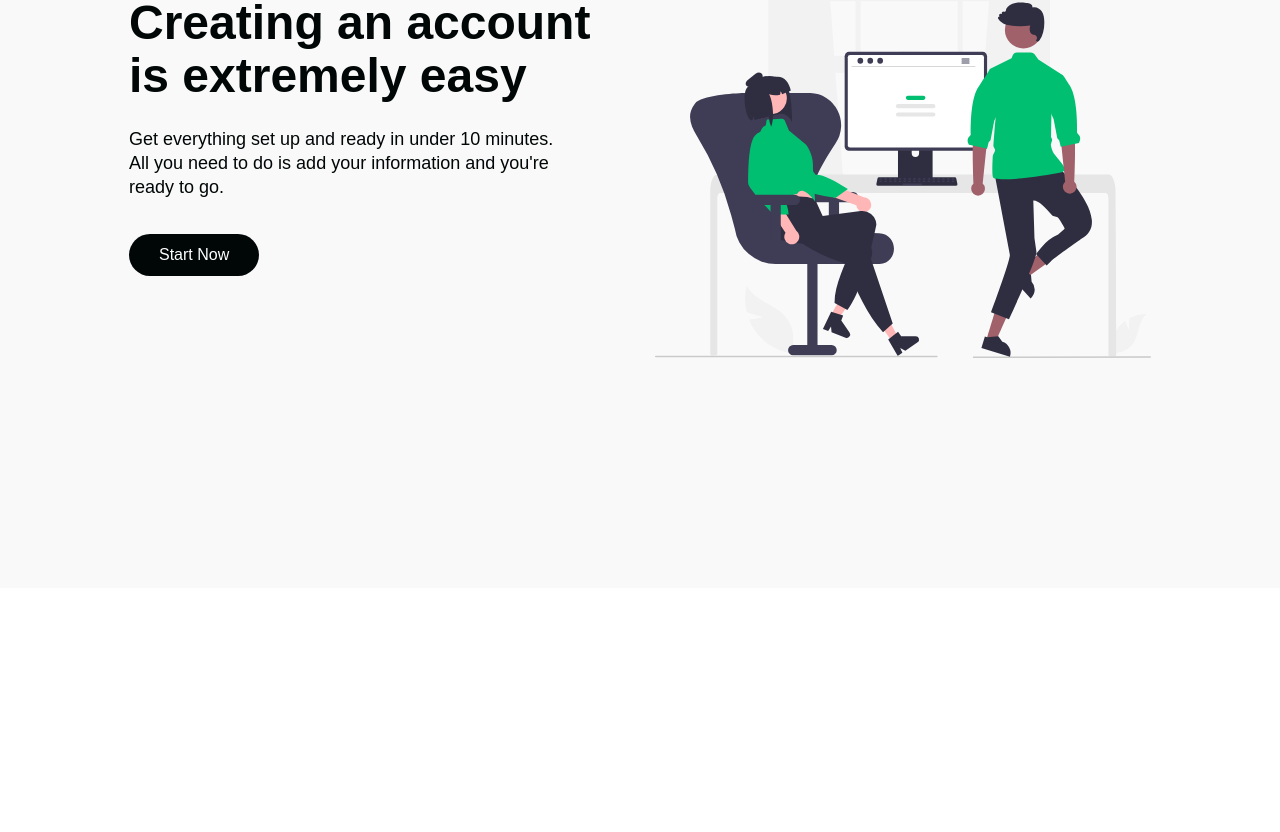
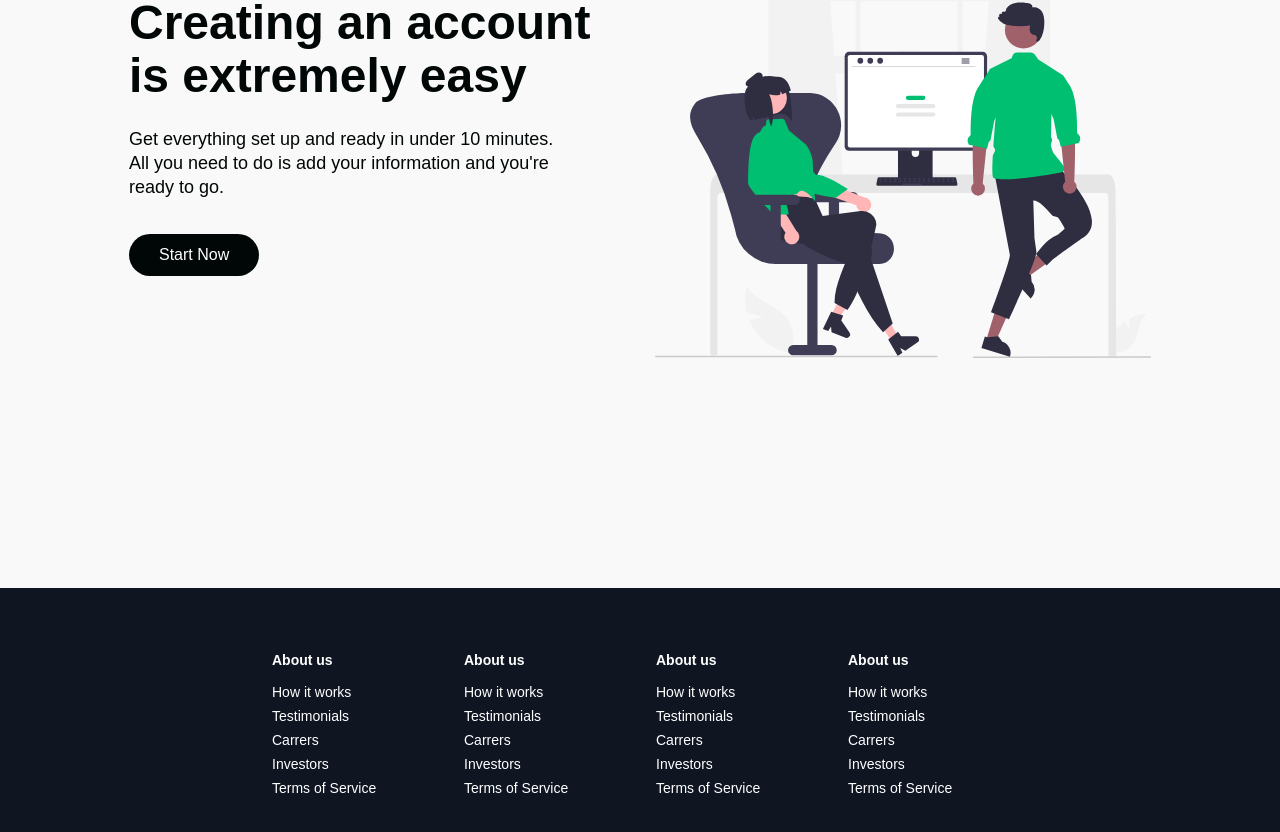
Before and after one commit to AlbertWillians/react-website-smoothscroll, a React (Create React App) app: page / in a window 1280 px wide. Shown: the part 3592-4424 px from the top of the page. Before the commit the page ends 4180 px from the top, so only its background shows below. Built offline with nearby package versions, Linux system fonts and the light colour scheme; a web font is replaced by a local one.

Commit message:
creating footer element

```diff
--- /dev/null
+++ b/src/components/Footer/FooterElements.js
@@ -0,0 +1,67 @@
+import styled from 'styled-components'
+import { Link } from 'react-router-dom'
+
+export const FooterContainer = styled.footer`
+   background: #101522;
+`
+
+export const FooterWrap = styled.div`
+   padding: 48px 24px;
+   display: flex;
+   flex-direction: column;
+   justify-content: center;
+   align-items: center;
+   max-width: 1100px;
+   margin: 0 auto;
+`
+
+export const FooterLinksContainer = styled.div`
+   display: flex;
+   justify-content: center;
+
+   @media screen and (max-width: 820px) {
+      padding-top: 32px;
+   }
+`
+
+export const FooterLinksWrapper = styled.div`
+   display: flex;
+
+   @media screen and (max-width: 820px) {
+      flex-direction: column;
+   }
+`
+
+export const FooterLinkItems = styled.div`
+   display: flex;
+   flex-direction: column;
+   align-items: flex-start;
+   margin: 16px;
+   text-align: left;
+   width: 160px;
+   box-sizing: border-box;
+   color: #fff;
+
+   @media screen and (max-width: 420px) {
+      margin: 0;
+      padding: 10px;
+      width: 100%;
+   }
+`
+
+export const FooterLinkTitle = styled.h1`
+   font-size: 14px;
+   margin-bottom: 16px;
+`
+
+export const FooterLink = styled(Link)`
+   color: #fff;
+   text-decoration: none;
+   margin-bottom: 0.5rem;
+   font-size: 14px;
+   transition: 0.2s ease-in-out;
+
+   &:hover {
+      color: #01bf71;
+   }
+`
--- /dev/null
+++ b/src/components/Footer/index.js
@@ -0,0 +1,59 @@
+import React from 'react'
+import {
+   FooterContainer,
+   FooterLink,
+   FooterLinkItems,
+   FooterLinksContainer,
+   FooterLinksWrapper,
+   FooterLinkTitle,
+   FooterWrap
+} from './FooterElements'
+
+const Footer = () => {
+   return (
+      <FooterContainer>
+         <FooterWrap>
+            <FooterLinksContainer>
+               <FooterLinksWrapper>
+                  <FooterLinkItems>
+                     <FooterLinkTitle>About us</FooterLinkTitle>
+                     <FooterLink to='/signin' >How it works</FooterLink>
+                     <FooterLink to='/signin' >Testimonials</FooterLink>
+                     <FooterLink to='/signin' >Carrers</FooterLink>
+                     <FooterLink to='/signin' >Investors</FooterLink>
+                     <FooterLink to='/signin' >Terms of Service</FooterLink>
+                  </FooterLinkItems>
+                  <FooterLinkItems>
+                     <FooterLinkTitle>About us</FooterLinkTitle>
+                     <FooterLink to='/signin' >How it works</FooterLink>
+                     <FooterLink to='/signin' >Testimonials</FooterLink>
+                     <FooterLink to='/signin' >Carrers</FooterLink>
+                     <FooterLink to='/signin' >Investors</FooterLink>
+                     <FooterLink to='/signin' >Terms of Service</FooterLink>
+                  </FooterLinkItems>
+               </FooterLinksWrapper>
+               <FooterLinksWrapper>
+                  <FooterLinkItems>
+                     <FooterLinkTitle>About us</FooterLinkTitle>
+                     <FooterLink to='/signin' >How it works</FooterLink>
+                     <FooterLink to='/signin' >Testimonials</FooterLink>
+                     <FooterLink to='/signin' >Carrers</FooterLink>
+                     <FooterLink to='/signin' >Investors</FooterLink>
+                     <FooterLink to='/signin' >Terms of Service</FooterLink>
+                  </FooterLinkItems>
+                  <FooterLinkItems>
+                     <FooterLinkTitle>About us</FooterLinkTitle>
+                     <FooterLink to='/signin' >How it works</FooterLink>
+                     <FooterLink to='/signin' >Testimonials</FooterLink>
+                     <FooterLink to='/signin' >Carrers</FooterLink>
+                     <FooterLink to='/signin' >Investors</FooterLink>
+                     <FooterLink to='/signin' >Terms of Service</FooterLink>
+                  </FooterLinkItems>
+               </FooterLinksWrapper>
+            </FooterLinksContainer>
+         </FooterWrap>
+      </FooterContainer>
+   )
+}
+
+export default Footer
--- a/src/pages/index.js
+++ b/src/pages/index.js
@@ -1,4 +1,5 @@
 import React, { useState } from 'react'
+import Footer from '../components/Footer'
 import HeroSection from '../components/HeroSection'
 import InfoSection from '../components/InfoSection'
 import { homeObjOne, homeObjThree, homeObjTwo } from '../components/InfoSection/Data'
@@ -23,6 +24,7 @@
          <InfoSection {...homeObjTwo} />
          <Services />
          <InfoSection {...homeObjThree} />
+         <Footer />
       </>
    )
 }
```
